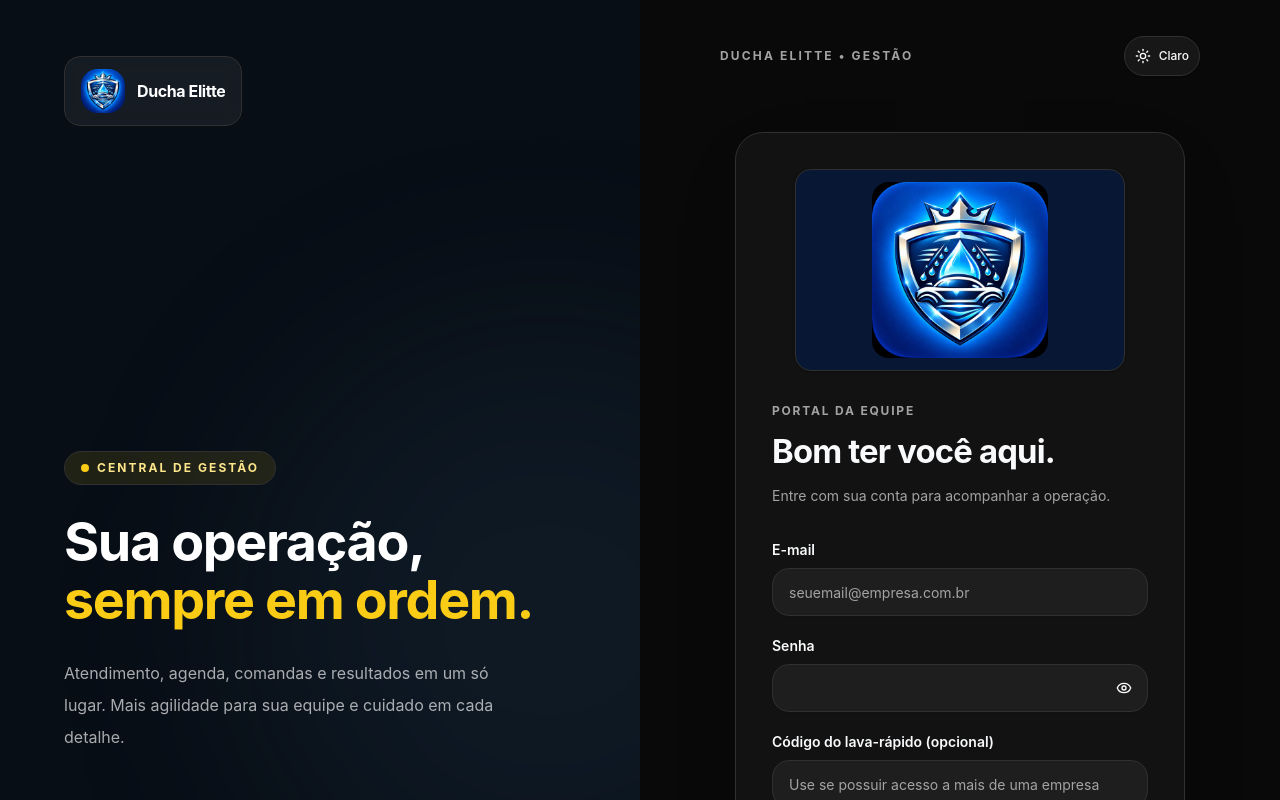
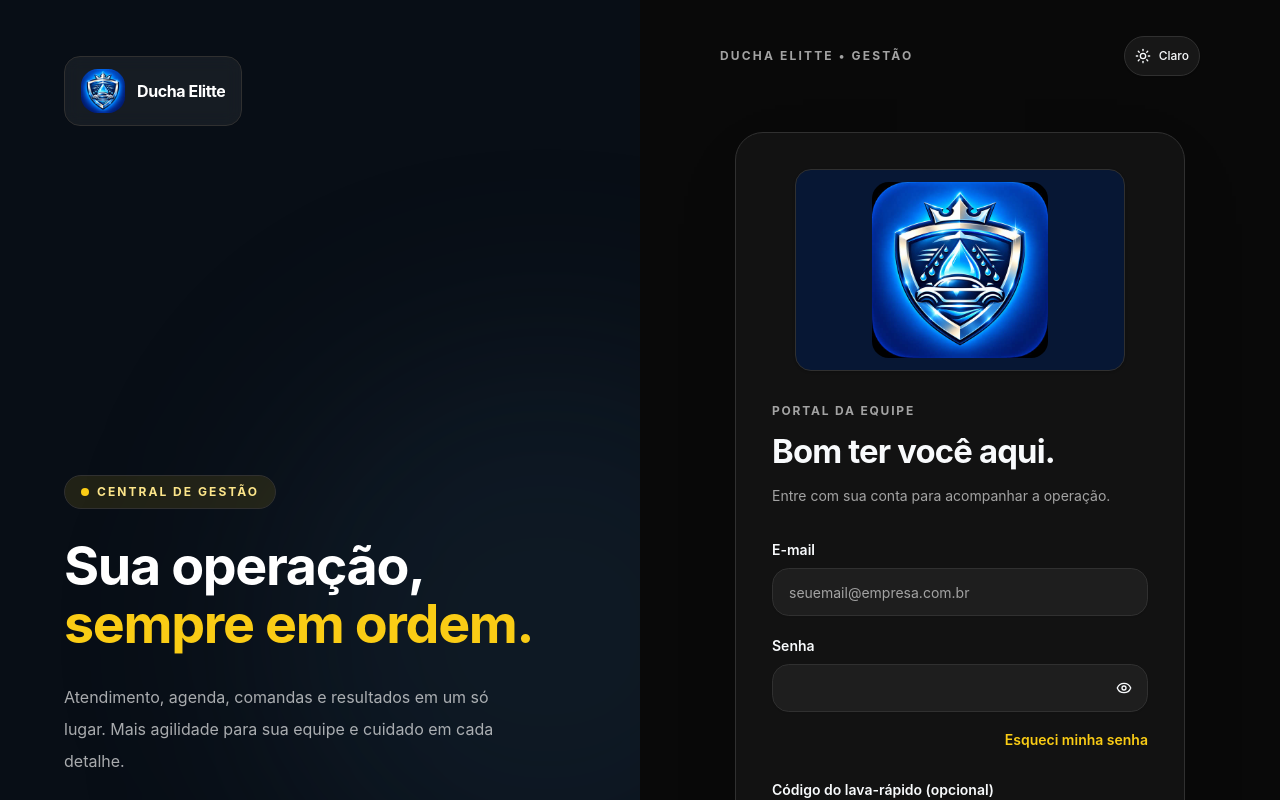
Before and after one commit to Raphaeljdk/aquaflow-gestao, a Next.js app: page /login in a window 1280 px wide. Shown: the top 800 px of the page. Built offline with nearby package versions, Linux system fonts and the light colour scheme; no server answers; the database is empty.

Commit message:
feat: botão Esqueci minha senha no login móvel e orientação para contas não ativadas

```diff
--- a/src/components/login.tsx
+++ b/src/components/login.tsx
@@ -54,7 +54,7 @@ export function Login() {
     try {
       const result = await signIn("credentials", { ...values, tenantSlug: tenantSlug.trim(), redirect: false });
       if (!result?.ok || result.error) {
-        setError("E-mail ou senha inválidos. Confira os dados e tente novamente. Após muitas tentativas, aguarde 15 minutos.");
+        setError("Não foi possível entrar. Confira os dados ou use 'Esqueci minha senha'. Se ainda não criou sua senha pelo convite, procure o suporte para ativar o cadastro. Após muitas tentativas, aguarde 15 minutos.");
         return;
       }
       const session = await getSession();
@@ -178,6 +178,11 @@ export function Login() {
                     </Button>
                   </div>
                   <ErrorText message={form.formState.errors.password?.message} />
+                  <div className="flex justify-end">
+                    <Link href="/esqueci-senha" className="inline-flex min-h-10 items-center text-sm font-semibold text-primary hover:underline">
+                      Esqueci minha senha
+                    </Link>
+                  </div>
                 </div>
                 <div className="space-y-2">
                   <Label htmlFor="tenant-slug" className="text-sm font-semibold">Código do lava-rápido (opcional)</Label>
```
